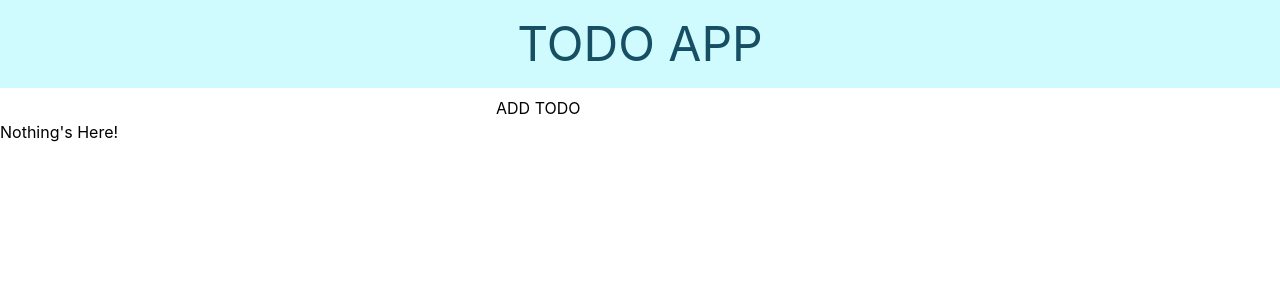
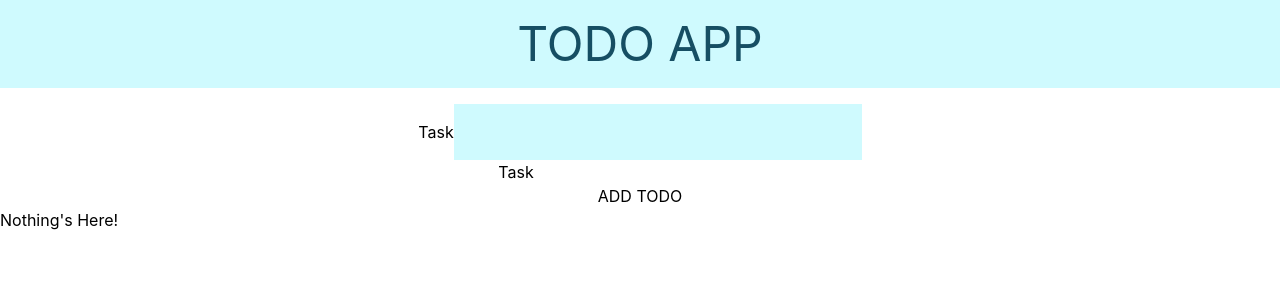
Before and after one commit to creasedigital/react-n-redux, a React (Create React App) app: page / in a window 1280 px wide. Shown: the top 300 px of the page. Built offline with nearby package versions, Linux system fonts and the light colour scheme.

Commit message:
form styling in progress

```diff
--- a/src/components/UpdateTodo.js
+++ b/src/components/UpdateTodo.js
@@ -21,19 +21,26 @@ const UpdateTodo = ({ setTodos, todos }) => {
 	};
 	return (
 		<div>
-			<form onSubmit={handleSubmit}>
+			<form onSubmit={handleSubmit} className="text-center mt-4">
+				<div>
+					<label htmlFor="name">Task</label>
 					<input
 						type="text"
 						id="name"
 						value={todoInfo.name}
 						onChange={handleChange}
+						className="bg-cyan-100 px-20 py-4 "
 					/>
+				</div>
+				<div>
+					<label htmlFor="desc">Task</label>
 					<input
 						type="text"
 						id="desc"
 						value={todoInfo.desc}
 						onChange={handleChange}
 					/>
+				</div>
 				<button>ADD TODO</button>
 			</form>
 		</div>
```
Lines whose indentation alone changed are shown as unchanged.
